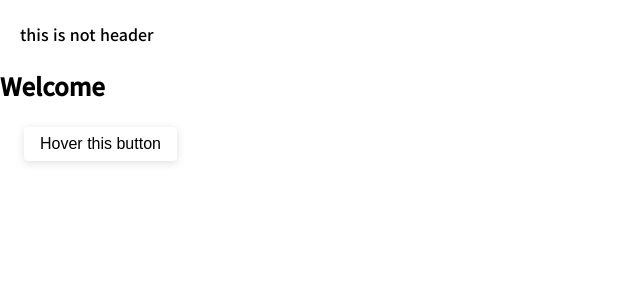
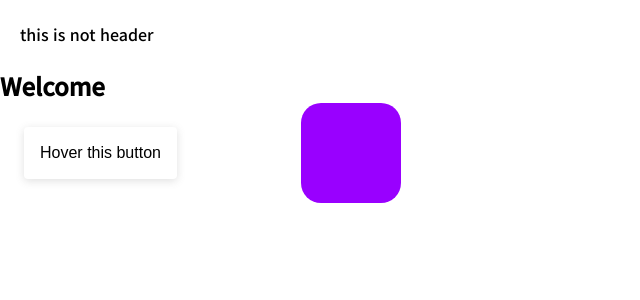
Before and after one commit to gilmujjang/gilmu_blog, a Next.js app: page / in a window 1280 px wide. Shown: the top 300 px of the page, without its empty margins (0-640 px from the left). Built offline with nearby package versions, Linux system fonts and the light colour scheme.

Commit message:
[Framer] framer-motion: keyframe, transition 테스트
KeyframeComponent를 사용하면서 keyframe와 transition 사용법 확인

```diff
--- a/src/app/page.tsx
+++ b/src/app/page.tsx
@@ -1,10 +1,14 @@
 import AnimatedButton from "@/components/button/AnimatedButton/AnimatedButton";
+import { KeyframeComponent } from "@/components/framer/KeyframeComponent";
 
 export default function Home() {
   return (
     <main>
       <h2>Welcome</h2>
-      <AnimatedButton defaultContent="Hover this button" hoverContent="❗" style={{ margin: 24 }} />
+      <section style={{ display: 'flex' }}>
+        <AnimatedButton defaultContent="Hover this button" hoverContent="❗" style={{ margin: 24 }} />
+        <KeyframeComponent />
+      </section>
     </main>
   );
 }
--- /dev/null
+++ b/src/components/framer/KeyframeComponent.css
@@ -0,0 +1,6 @@
+.box {
+  width: 100px;
+  height: 100px;
+  background-color: #9900ff;
+  margin-left: 100px;
+}
--- /dev/null
+++ b/src/components/framer/KeyframeComponent.tsx
@@ -0,0 +1,21 @@
+"use client"
+import { motion } from "framer-motion"
+import './KeyframeComponent.css'
+
+export const KeyframeComponent = () => (
+  <motion.div
+    className="box"
+    animate={{
+      scale: [1, 2, 2, 1, 1],
+      rotate: [0, 0, 270, 270, 0],
+      borderRadius: ["20%", "20%", "50%", "50%", "20%"],
+    }}
+    transition={{
+      duration: 2,
+      ease: "easeInOut",
+      times: [0, 0.2, 0.5, 0.8, 1],
+      repeat: 5,
+      repeatDelay: 1
+    }}
+  />
+)
```
